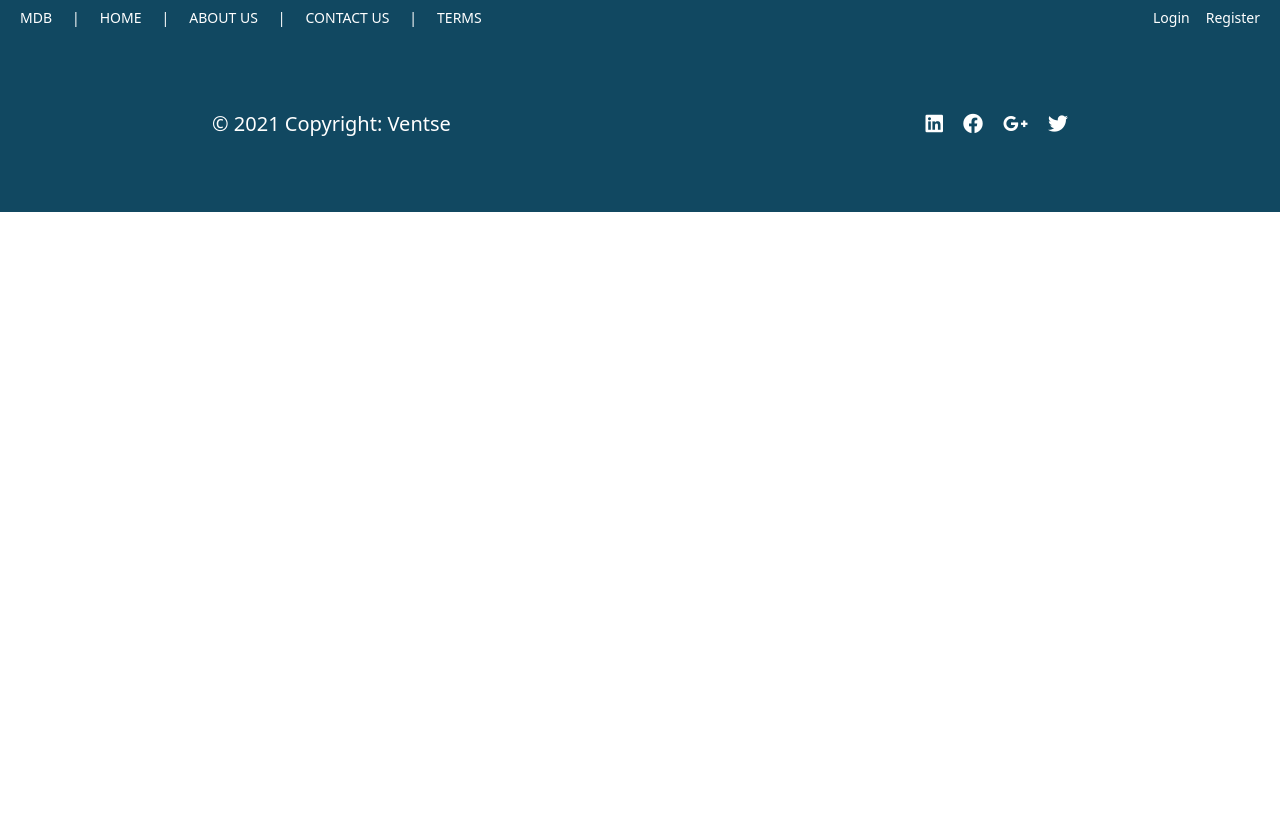
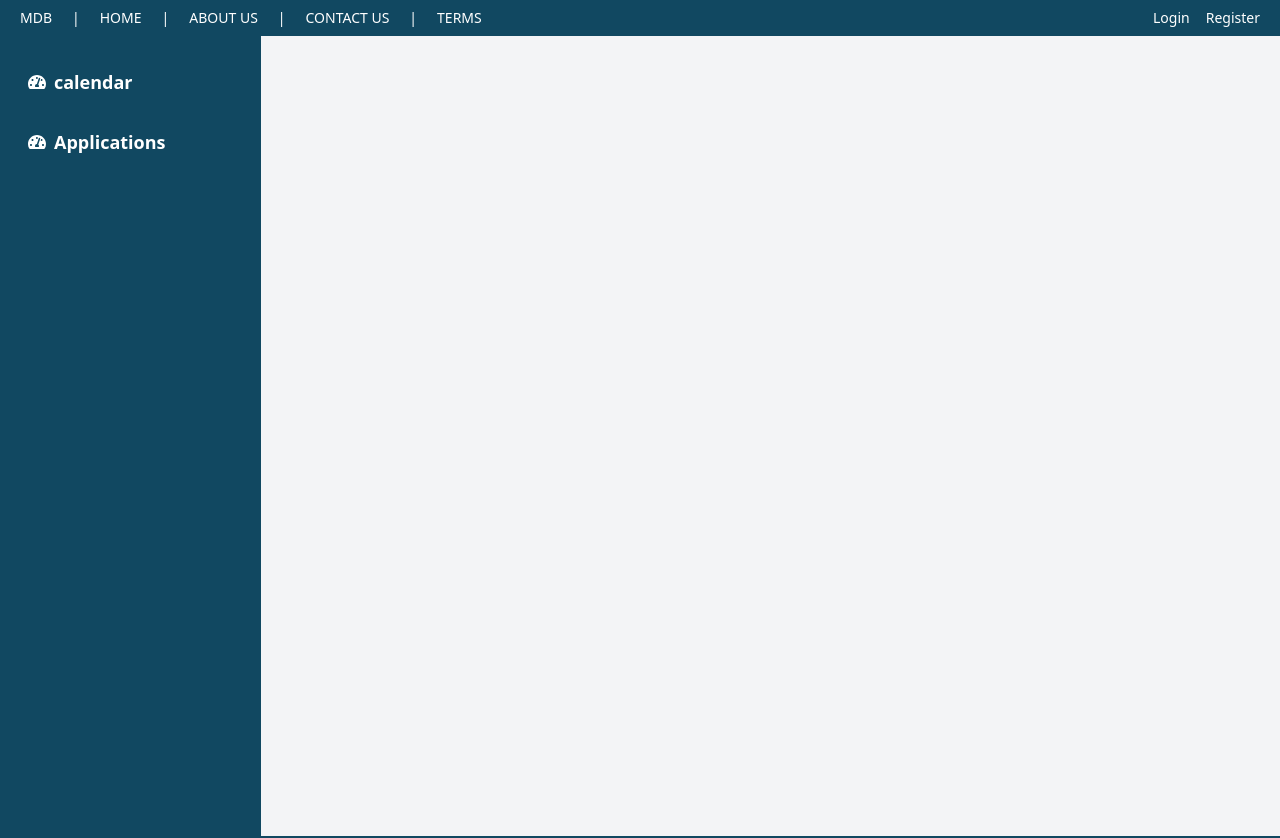
Before and after one commit to DastanDev/calendar-project, a React (Create React App) app: page /dashboard in a window 1280 px wide. Shown: the top 838 px of the page. Before the commit the page ends 800 px from the top, so only its background shows below. Built offline with nearby package versions, Linux system fonts and the light colour scheme.

Commit message:
calendar init

```diff
--- a/package.json
+++ b/package.json
@@ -14,6 +14,7 @@
     "react-calendar": "^3.4.0",
     "react-dom": "17.0.1",
     "react-i18next": "^11.10.0",
+    "react-icons": "^4.2.0",
     "react-redux": "^7.2.3",
     "react-router-dom": "^5.2.0",
     "react-scripts": "4.0.3",
--- a/src/App.js
+++ b/src/App.js
@@ -1,6 +1,5 @@
 import React from "react"
 import Home from "./containers/Home"
-import HeaderHome from "./containers/HeaderHome"
 import Footer from "./containers/Footer"
 import Login from "./containers/Login"
 import Register from "./containers/Register"
@@ -13,6 +12,7 @@ import es from "./common/translations/es.json"
 import en from "./common/translations/en.json"
 import CalendarPage from "./containers/Calendar"
 import Navbar from "./components/Navbar"
+import Dashboard from "./screens/dashboard/index"
 
 i18n.init({
   interpolation: { escapeValue: false }, // React already does escaping
@@ -40,7 +40,7 @@ function App() {
                 <Route exact path="/login" component={Login} />
                 <Route exact path="/register" component={Register} />
                 <Route exact path="/terms" component={Terms} />
-                <Route exact path="/calendar" component={CalendarPage} />
+                <Route path="/dashboard" component={Dashboard} />
               </div>
               <Footer />
             </React.Fragment>
--- a/src/index.css
+++ b/src/index.css
@@ -9,3 +9,14 @@
 input:checked + svg {
   display: block;
 }
+
+/* Hide scrollbar for Chrome, Safari and Opera */
+.hide-scroll::-webkit-scrollbar {
+  display: none;
+}
+
+/* Hide scrollbar for IE, Edge and Firefox */
+.hide-scroll {
+  -ms-overflow-style: none; /* IE and Edge */
+  scrollbar-width: none; /* Firefox */
+}
--- /dev/null
+++ b/src/screens/Dashboard.js
@@ -0,0 +1,11 @@
+import React from 'react'
+
+const Dashboard = () => {
+	return (
+		<div>
+
+		</div>
+	)
+}
+
+export default Dashboard
--- /dev/null
+++ b/src/screens/calendar/index.js
@@ -0,0 +1,7 @@
+import React from "react"
+
+const index = () => {
+  return <div>Calendar </div>
+}
+
+export default index
--- /dev/null
+++ b/src/screens/dashboard/RouteItem.js
@@ -0,0 +1,27 @@
+import React, {  useState } from "react"
+import { Link } from "react-router-dom"
+
+const RouteItem = ({ name, Logo, history }) => {
+  const [isAcitvePage, setIsActivePage] = useState(false)
+
+  return (
+    <Link
+      to={
+        name.toLocaleLowerCase() === "dashboard"
+          ? "/dashboard"
+          : `/dashboard/${name.toLocaleLowerCase()}`
+      }
+    >
+      <div
+        className={`hover:bg-white cursor-pointer hover:text-black rounded-sm px-2 py-3 place-items-center flex space-x-2 ${
+          isAcitvePage ? "bg-white hover:bg-gray-200" : ""
+        }`}
+      >
+        <Logo />
+        <div>{name}</div>
+      </div>
+    </Link>
+  )
+}
+
+export default RouteItem
--- /dev/null
+++ b/src/screens/dashboard/SideBar.js
@@ -0,0 +1,14 @@
+import React from "react"
+import RouteItem from "./RouteItem"
+import { FaTachometerAlt } from "react-icons/fa"
+
+const SideBar = () => {
+  return (
+    <div className="hidden max-h-screen space-y-2 overflow-y-scroll hide-scroll text-white bg-primary  font-semibold text-lg flex-col lg:flex lg:p-5 lg:w-3/12 ">
+      <RouteItem name="calendar" Logo={FaTachometerAlt} />
+      <RouteItem name="Applications" Logo={FaTachometerAlt} />
+    </div>
+  )
+}
+
+export default SideBar
--- /dev/null
+++ b/src/screens/dashboard/index.js
@@ -0,0 +1,21 @@
+import React from "react"
+import SideBar from "./SideBar"
+import { BrowserRouter as Router, Switch } from "react-router-dom"
+import { Route } from "react-router-dom"
+import Calendar from "../../screens/calendar/index"
+
+const Dashboard = ({ children, title }) => {
+  return (
+    <div className="flex">
+      <SideBar />
+      <div className="flex bg-gray-100 flex-col p-5 w-full min-h-screen">
+        <h2 className="font-bold text-2xl mb-5">{title}</h2>
+        <Router>
+          <Route exact path="/dashboard/calendar" component={Calendar} />
+        </Router>
+      </div>
+    </div>
+  )
+}
+
+export default Dashboard
```
